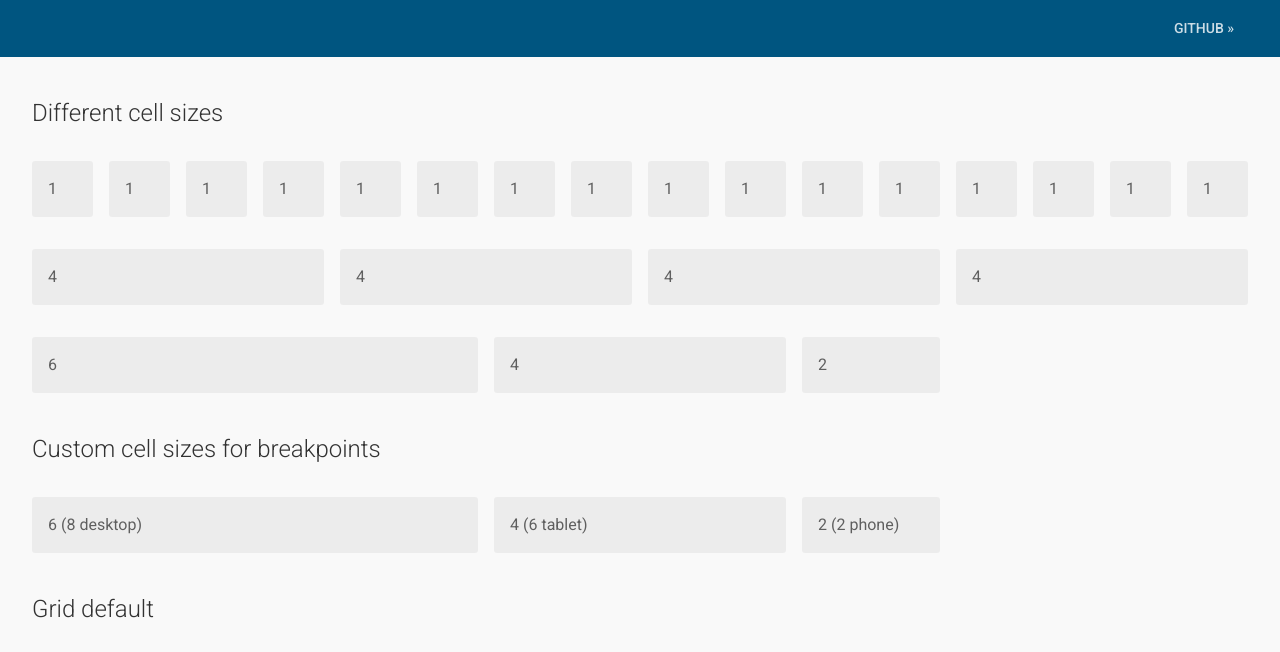
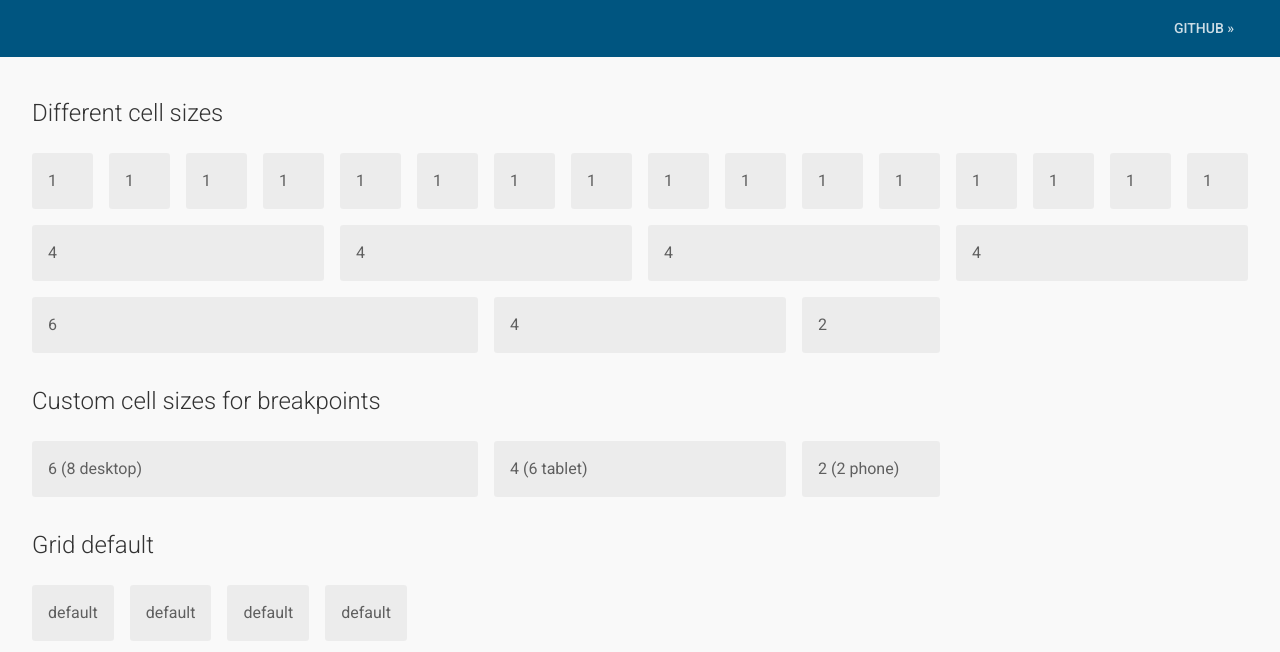
Before and after one commit to bechamel/bechamel.grid, a website: page demo/index.html in a window 1280 px wide. Shown: the part 148-800 px from the top of the page. Drawn offline with nearby package versions, Linux system fonts and the light colour scheme.

Commit message:
Refatored

```diff
--- a/scss/_mixins.scss
+++ b/scss/_mixins.scss
@@ -3,20 +3,21 @@
   width: calc(#{(($size / $columns) * 100)+"%"} - #{$gutter});
 }
 
-// @mixin full-size($gutter) {
-//   @include partial-size(1, 1, $gutter);
-// }
+@mixin full-size($gutter) {
+  @include partial-size(1, 1, $gutter);
+}
 
 @mixin grid($gutter: $grid-gutter){
   display: flex;
   flex-wrap: wrap;
-  // margin: 0 auto;
-  padding: $gutter / 2;
+  width: 100%;
+  padding: 0 ($gutter / 2);
+  box-sizing: border-box;
 }
 
 @mixin cell( $gutter: $grid-gutter ) {
+  margin: $gutter / 2;
   box-sizing: border-box;
-  margin: $gutter / 2;
 }
 
 // @mixin offset-size($size, $columns, $gutter) {
@@ -32,23 +33,25 @@
 //  Generate phone columns
 //
 @mixin phone_columns () {
-  // @media (max-width: $grid-tablet-breakpoint - 1) {
 
-    // .col {
-    //   @include partial-size($grid-columns, $grid-columns, $grid-gutter);
-    // }
+  // Define partial sizes for columnNumber < totalColumns.
+  @for $i from 1 through ($grid-columns - 1) {
+    &__#{$i} {
+      @include partial-size($i, $grid-columns, $grid-gutter);
+    }
+  }
+
+  // Define 100% for everything else.
+  @for $i from $grid-columns through $grid-max-columns {
+    &__#{$i} {
+      @include full-size($grid-gutter);
+    }
+  }
 
   // Define order override classes.
-    // @for $i from 1 through $grid-max-columns {
-    //   .col--order-#{$i}-phone {
-    //     order: $i;
-    //   }
-    // }
-
-    // Define partial sizes for columnNumber < totalColumns.
-    @for $i from 1 through $grid-columns {
-      &__#{$i} {
-        @include partial-size($i, $grid-columns, $grid-gutter);
+  @for $i from 1 through $grid-max-columns {
+    &__order__#{$i} {
+      order: $i;
     }
   }
 
@@ -59,8 +62,6 @@
   //     @include offset-size($i, $grid-phone-columns, $grid-phone-gutter);
   //   }
   // }
-
-  // }
 }
 
 
@@ -69,19 +70,8 @@
 @mixin tablet_columns () {
   @media (min-width: $grid-tablet-breakpoint) {
 
-    // .col {
-    //   @include partial-size($grid-columns, $grid-tablet-columns, $grid-gutter);
-    // }
-
-    // Define order override classes.
-    // @for $i from 1 through $grid-max-columns {
-    //   .col--order-#{$i}-tablet {
-    //     order: $i;
-    //   }
-    // }
-
     // Define partial sizes for columnNumber < totalColumns.
-    @for $i from 1 through $grid-tablet-columns {
+    @for $i from 1 through ($grid-tablet-columns - 1) {
       &__#{$i},
       &__#{$i}__sm {
         @include partial-size($i, $grid-tablet-columns, $grid-gutter);
@@ -89,12 +79,19 @@
     }
 
     // Define 100% for everything else.
-    // @for $i from $grid-tablet-columns through $grid-desktop-columns {
-    //   .col--#{$i}-col,
-    //   .col--#{$i}-col-tablet {
-    //     @include full-size($grid-tablet-gutter);
-    //   }
-    // }
+    @for $i from $grid-tablet-columns through $grid-max-columns {
+      &--#{$i},
+      &--#{$i}__sm {
+        @include full-size($grid-gutter);
+      }
+    }
+
+    // Define order override classes.
+    @for $i from 1 through $grid-max-columns {
+      &__order__#{$i}__sm {
+        order: $i;
+      }
+    }
 
     // Define valid tablet offsets.
     // @for $i from 1 through ($grid-tablet-columns - 1) {
@@ -113,22 +110,26 @@
 @mixin desktop_columns () {
   @media (min-width: $grid-desktop-breakpoint) {
 
-    // .col {
-    //   @include partial-size($grid-columns, $grid-desktop-columns, $grid-gutter);
-    // }
-
-    // Define order override classes.
-    // @for $i from 1 through $grid-max-columns {
-    //   .col--order-#{$i}-desktop {
-    //     order: $i;
-    //   }
-    // }
-
     // Define partial sizes for all numbers of columns.
-    @for $i from 1 through $grid-desktop-columns {
+    @for $i from 1 through ($grid-desktop-columns - 1) {
       &__#{$i},
       &__#{$i}__md {
         @include partial-size($i, $grid-desktop-columns, $grid-gutter);
+      }
+    }
+
+    // Define 100% for everything else.
+    @for $i from $grid-desktop-columns through $grid-max-columns {
+      &--#{$i},
+      &--#{$i}__md {
+        @include full-size($grid-gutter);
+      }
+    }
+
+    // Define order override classes.
+    @for $i from 1 through $grid-max-columns {
+      &__order__#{$i}__md {
+        order: $i;
       }
     }
 
@@ -149,22 +150,26 @@
 @mixin large_desktop_columns () {
   @media (min-width: $grid-large-desktop-breakpoint) {
 
-    // .col {
-    //   @include partial-size($grid-columns, $grid-large-desktop-columns, $grid-gutter);
-    // }
-
-    // Define order override classes.
-    // @for $i from 1 through $grid-max-columns {
-    //   .col--order-#{$i}-large-desktop {
-    //     order: $i;
-    //   }
-    // }
-
     // Define partial sizes for all numbers of columns.
     @for $i from 1 through $grid-large-desktop-columns {
       &__#{$i},
       &__#{$i}__lg {
         @include partial-size($i, $grid-large-desktop-columns, $grid-gutter);
+      }
+    }
+
+    // Define 100% for everything else.
+    @for $i from $grid-large-desktop-columns through $grid-max-columns {
+      &--#{$i},
+      &--#{$i}__lg {
+        @include full-size($grid-gutter);
+      }
+    }
+
+    // Define order override classes.
+    @for $i from 1 through $grid-max-columns {
+      &__order__#{$i}__lg {
+        order: $i;
       }
     }
 
--- a/scss/_variables.scss
+++ b/scss/_variables.scss
@@ -1,25 +1,17 @@
-//==Media queries breakpoints
-//
-$screen-large-phone-breakpoint: 480px !default;
-$screen-tablet-breakpoint: 640px !default;
-$screen-desktop-breakpoint: 960px !default;
-$screen-large-desktop-breakpoint: 1280px !default;
-$screen-hd-desktop-breakpoint: 1600px !default;
-
 $grid-gutter: 16px !default;
 
 $grid-columns: 4 !default;
 $grid-tablet-columns: 8 !default;
 $grid-desktop-columns: 12 !default;
 $grid-large-desktop-columns: 16 !default;
-$grid-hd-desktop-columns: 20 !default;
 
 $grid-max-columns: $grid-large-desktop-columns !default;
 
-$grid-tablet-breakpoint: $screen-tablet-breakpoint !default;
-$grid-desktop-breakpoint: $screen-desktop-breakpoint !default;
-$grid-large-desktop-breakpoint: $screen-large-desktop-breakpoint !default;
-$grid-hd-desktop-breakpoint: $screen-hd-desktop-breakpoint !default;
+$grid-large-phone-breakpoint: 480px !default;
+$grid-tablet-breakpoint: 640px !default;
+$grid-desktop-breakpoint: 960px !default;
+$grid-large-desktop-breakpoint: 1280px !default;
+$grid-hd-desktop-breakpoint: 1600px !default;
 
 $grid-classname: 'grid' !default;
 $cell-classname: 'cell' !default;
--- a/scss/grid.scss
+++ b/scss/grid.scss
@@ -1,84 +1,81 @@
 @import "variables";
 @import "mixins";
 
-/*= Flex Grid =*/
-
-//= STYLES
+// Styles
 //
 .#{$grid-classname} {
   @include grid();
 
   // Herlper align classes
-  &__justify_left {
+  &[data-justify="left"] {
     justify-content: flex-start;
   }
 
-  &__justify_right {
+  &[data-justify="right"] {
     justify-content: flex-end;
   }
 
-  &__justify_center {
+  &[data-justify="center"] {
     justify-content: center;
   }
 
-  &__justify_between {
+  &[data-justify="between"] {
     justify-content: space-between;
   }
 
-  &__justify_around {
+  &[data-justify="around"] {
     justify-content: space-around;
   }
 
-  // @media (min-width: $screen-desktop-breakpoint) {
-  //   max-width: $grid-desktop-breakpoint;
-  // }
-  // @media (min-width: $screen-large-desktop-breakpoint) {
-  //   max-width: $grid-large-desktop-breakpoint;
-  // }
-  // @media (min-width: $screen-hd-desktop-breakpoint) {
-  //   max-width: $grid-hd-desktop-breakpoint;
-  // }
+  // Align grid in center like container
+  &[data-align="center"] {
+    margin: 0 auto;
+
+    @media (min-width: $grid-desktop-breakpoint) {
+      max-width: $grid-desktop-breakpoint;
+    }
+
+    @media (min-width: $grid-large-desktop-breakpoint) {
+      max-width: $grid-large-desktop-breakpoint;
+    }
+
+    @media (min-width: $grid-hd-desktop-breakpoint) {
+      max-width: $grid-hd-desktop-breakpoint;
+    }
+  }
 }
 
-// Fluid grid
-//
-// Utilizes the mixin meant for fixed width containers, but without any defined
-// width for fluid, full width layouts.
-.#{$grid-classname}__fluid {
-  @include grid();
-}
 
 // Cell styles and align classes
 .#{$cell-classname} {
   @include cell();
 
-  /// Generate phone columns
+  // Generate phone columns
   @include phone_columns();
 
-  /// Generate tablet columns
+  // Generate tablet columns
   @include tablet_columns();
 
-  /// Generate desktop columns
+  // Generate desktop columns
   @include desktop_columns();
 
-  /// Generate large desktop columns
+  // Generate large desktop columns
   @include large_desktop_columns();
 
-
   // Helper align classes
-  &__align_top {
+  &[data-align="top"] {
     align-self: flex-start;
   }
 
-  &__align_middle {
+  &[data-align="middle"] {
     align-self: center;
   }
 
-  &__align_bottom {
+  &[data-align="bottom"] {
     align-self: flex-end;
   }
 
-  &__align_stretch {
+  &[data-align="stretch"] {
     align-self: stretch;
   }
 }
```
Also changed, not shown: dist/css/grid.css, dist/css/grid.min.css. Lines whose indentation alone changed are shown as unchanged.
